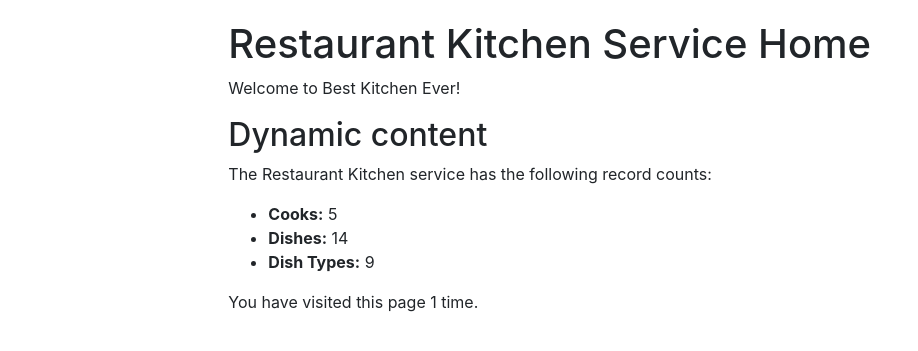
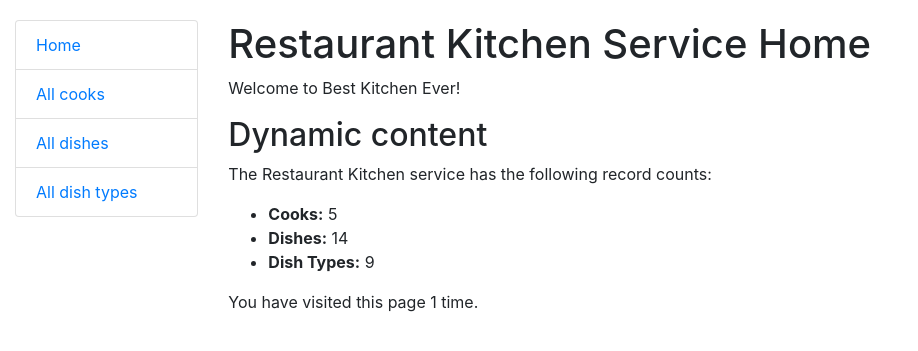
Before and after one commit to U-Ra-All/restaurant_kitchen_service, a Django app: page / in a window 1280 px wide. Shown: the top 351 px of the page, without its empty margins (0-918 px from the left). Run offline with Django 4.2, Linux system fonts and the light colour scheme; data comes from the database, SQL or seed files in the repository; both versions use the stored data as it was after the commit.

Commit message:
Implement sidebar.html with home and dish types pages working links

```diff
--- a/templates/base.html
+++ b/templates/base.html
@@ -19,6 +19,7 @@
     <div class="row">
         <div class="col-sm-2">
             {% block sidebar %}
+              {% include "includes/sidebar.html" %}
             {% endblock %}
         </div>
         <div class="col-sm-10 ">
--- /dev/null
+++ b/templates/includes/sidebar.html
@@ -0,0 +1,6 @@
+<ul class="sidebar-nav list-group">
+  <li class="list-group-item"><a href="{% url 'kitchen:index' %}">Home</a></li>
+  <li class="list-group-item"><a href="{% url 'kitchen:index' %}">All cooks</a></li>
+  <li class="list-group-item"><a href="{% url 'kitchen:index' %}">All dishes</a></li>
+  <li class="list-group-item"><a href="{% url 'kitchen:dish-type-list' %}">All dish types</a></li>
+</ul>
```
Also changed, not shown: db.sqlite3.
